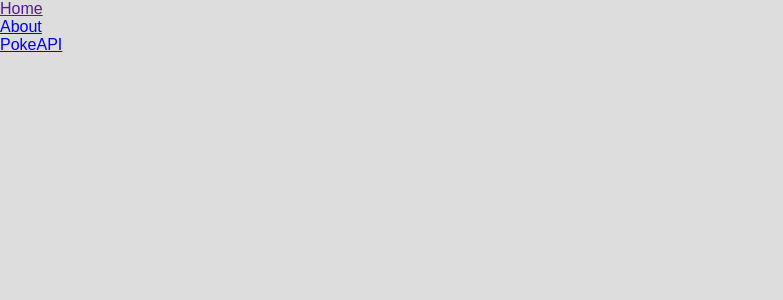
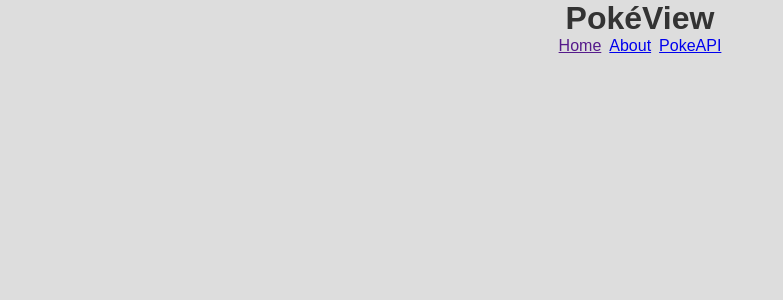
Before and after one commit to jessicaccp/pokeview, a React (Create React App) app: page / in a window 1280 px wide. Shown: the top 300 px of the page, without its empty margins (0-783 px from the left). Built offline with nearby package versions, Linux system fonts and the light colour scheme.

Commit message:
change import paths

```diff
--- a/src/App.js
+++ b/src/App.js
@@ -1,5 +1,5 @@
 import React from 'react';
-import Navbar from './components/Navbar';
+import Header from './components/Header';
 
 function App() {
   // const [apiData, setApiData] = useState([]);
@@ -20,7 +20,7 @@ function App() {
 
   return (
     <>
-      <Navbar />
+      <Header />
     </>
   );
 }
--- a/src/components/Header.js
+++ b/src/components/Header.js
@@ -1,8 +1,16 @@
 import React from 'react';
+import Navbar from './Navbar';
+import '../assets/css/Header.css';
 
 function Header() {
+    const projectName = 'PokéView';
+
     return (
         <>
+            <header>
+                <h1>{projectName}</h1>
+                <Navbar />
+            </header>
         </>
     );
 }
--- a/src/components/Navbar.js
+++ b/src/components/Navbar.js
@@ -1,4 +1,5 @@
 import React from 'react';
+import '../assets/css/Navbar.css';
 
 function Navbar() {
     const links = [
@@ -10,11 +11,9 @@ function Navbar() {
     const linksList = links.map(link => <li><a href={link.url}>{link.title}</a></li>);
 
     return (
-        <div id='navbar'>
             <nav>
                 <ul>{linksList}</ul>
             </nav>
-        </div>
     );
 }
 
```
